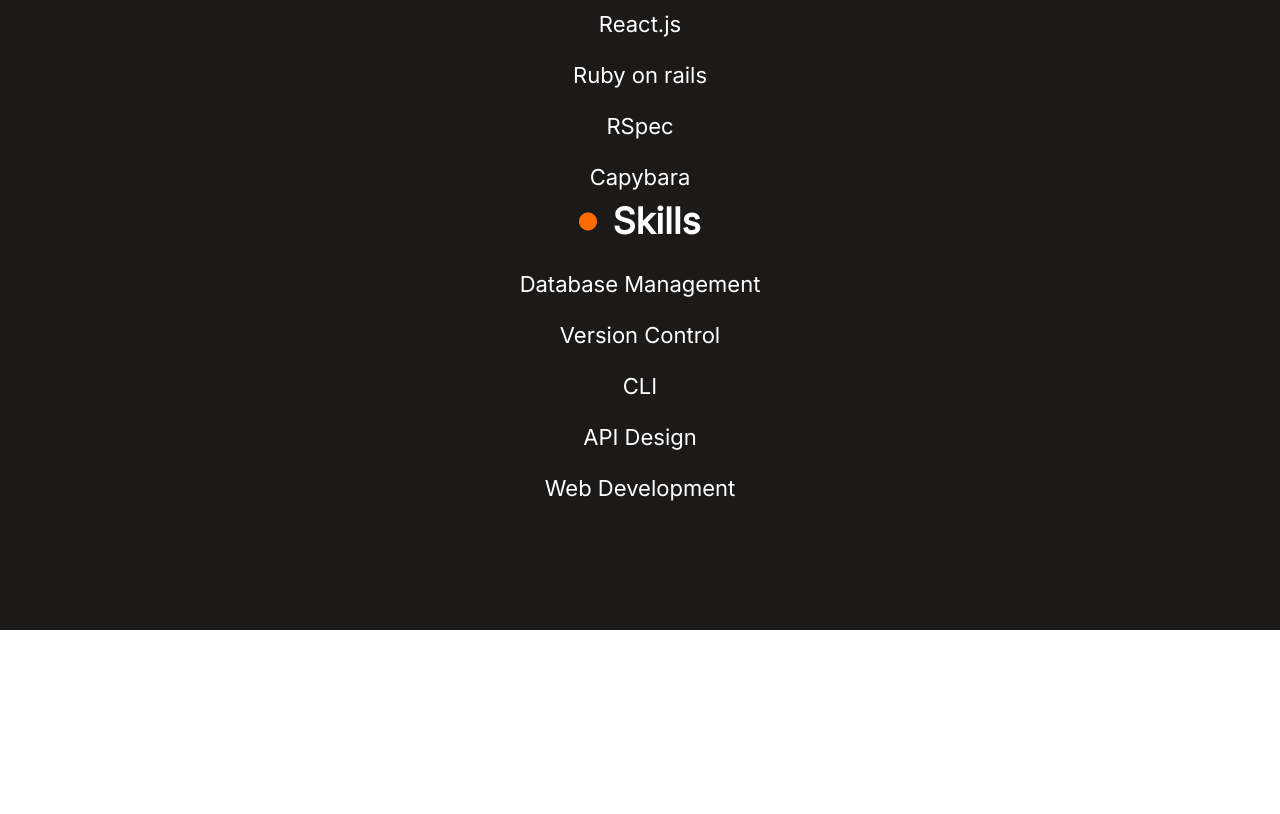
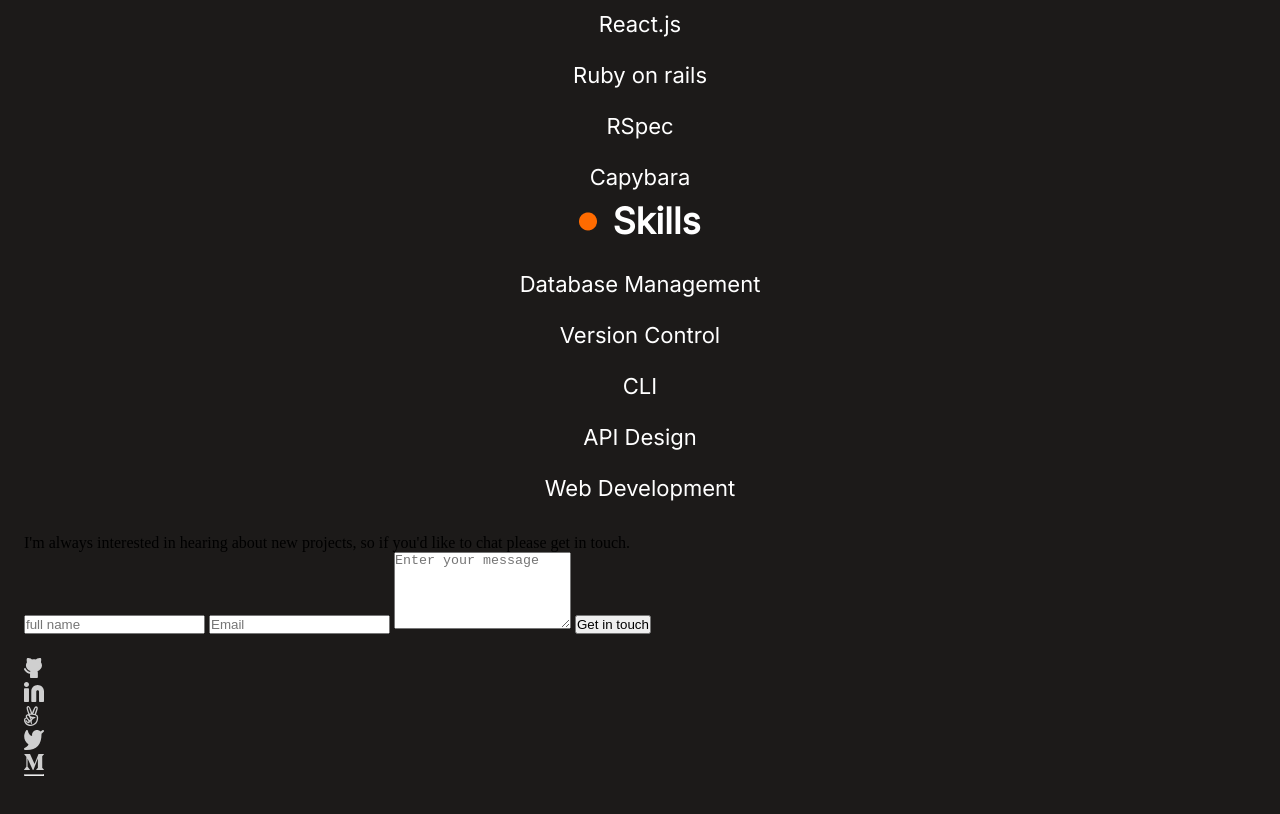
Before and after one commit to Obimbo07/Portfolio-2, a website: page index.html in a window 1280 px wide. Shown: the part 4818-5632 px from the top of the page. Before the commit the page ends 5448 px from the top, so only its background shows below. Drawn offline with Linux system fonts and the light colour scheme.

Commit message:
Add feedback and footer section

```diff
--- a/index.html
+++ b/index.html
@@ -184,6 +184,37 @@
                      </ul>
                  </ul>
              </div>
+             <div class="feedback">
+              <p class="feedback-text">
+                  I'm always interested in hearing about new projects, so if you'd like to chat please get in touch.
+              </p>
+              <form action="https://formspree.io/your-email" method="POST">
+                  <input type="text" id="fullname" name="fullname" placeholder="full name" maxlength="30" required>
+                  <input type="email" id="email" name="email" placeholder="Email" required>
+                  <textarea id="message" name="message" rows="5" placeholder="Enter your message" maxlength="500" required></textarea>
+                  <input type="submit" value="Get in touch">
+              </form>
+            </div>
+          <footer class="footer-items">
+              <ul class="contact-links">
+                <li class="icons">
+                    <a href="https://github.com/Obimbo07" ><img src="img/github.svg" alt="GitHub" /></a>
+                </li>
+                <li class="icons">
+                    <a href="https://www.linkedin.com/in/austin-obimbo-9a613623a/"  ><img src="img/Linkedin icon.svg" alt="LinkedIn" /></a>
+                </li>
+                <li class="icons">
+                    <a href=""><img src="img/angel list.svg" alt="angel" /></a>
+                </li>
+                <li class="icons">
+                    <a href=""><img src="img/twitter.svg" alt="twitter" /></a>
+                </li>
+                <li class="icons">
+                    <a href=""><img src="img/medium.svg" alt="Medium" /></a>
+                </li>
+              </ul>
+              <hr class="Footer-line">
+          </footer>
           </section>
     </body>
 </html>
```
